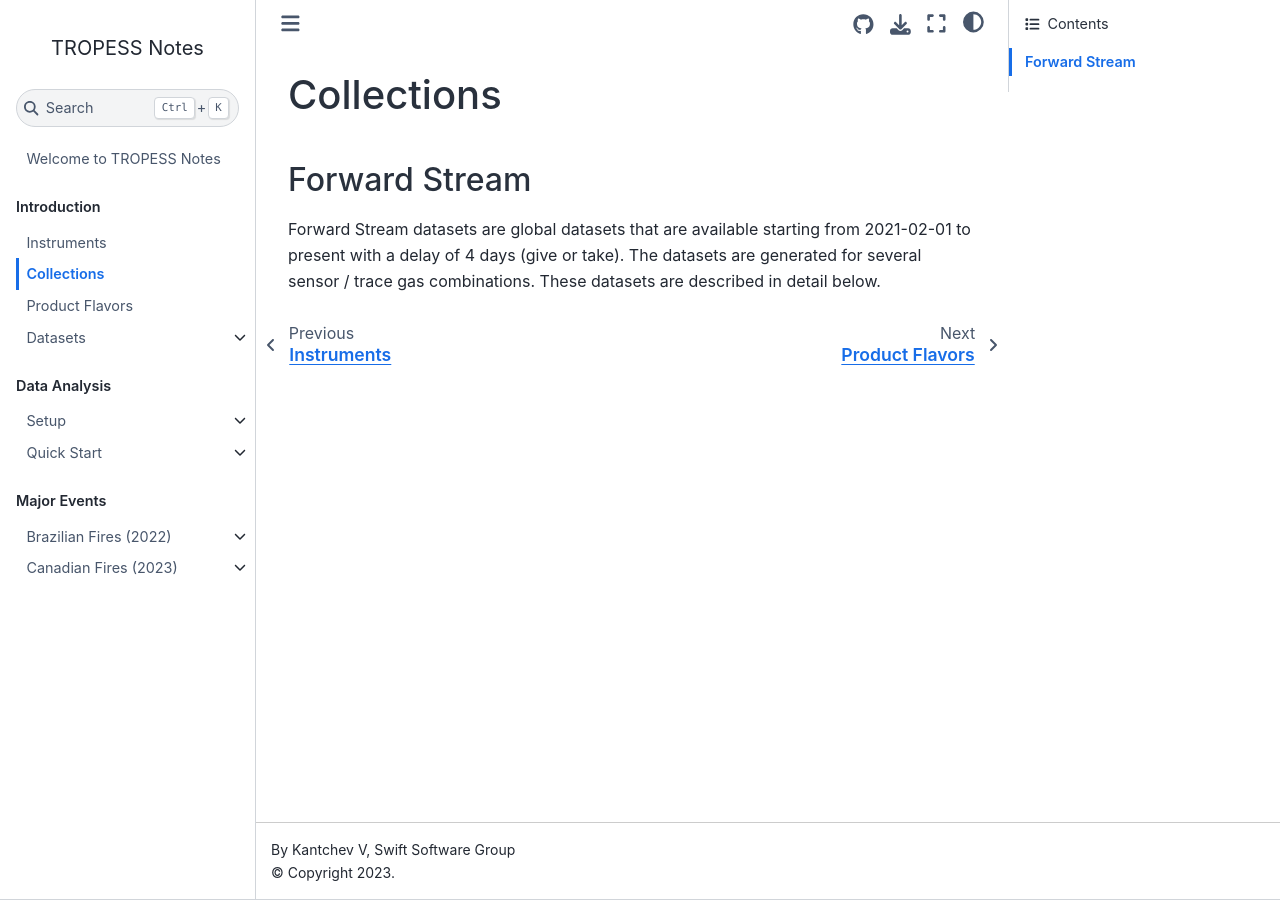
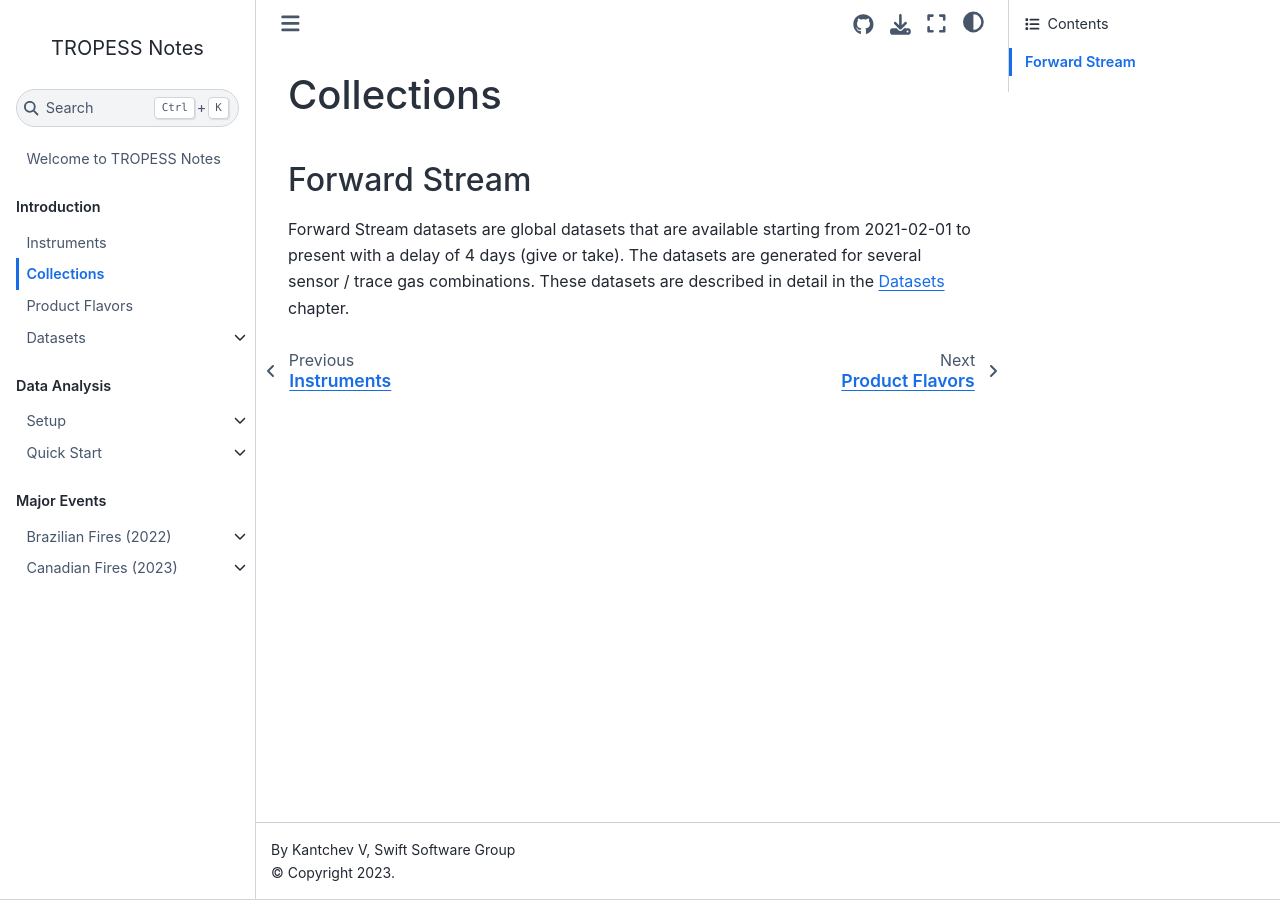
Before and after one commit to swift-earth-science/tropess-notes, a Jupyter Book: the page built from book/intro-collections.md, in a window 1280 px wide. Built offline with Jupyter Book 1.0.4 settings and Sphinx 7.4.7 and the Sphinx Book theme 1.1.4, drawn with Linux system fonts in a browser that asks for light colours.

```diff
--- a/book/intro-collections.md
+++ b/book/intro-collections.md
@@ -2,4 +2,4 @@
 
 ## Forward Stream
 
-Forward Stream datasets are global datasets that are available starting from 2021-02-01 to present with a delay of 4 days (give or take). The datasets are generated for several sensor / trace gas combinations. These datasets are described in detail below.
+Forward Stream datasets are global datasets that are available starting from 2021-02-01 to present with a delay of 4 days (give or take). The datasets are generated for several sensor / trace gas combinations. These datasets are described in detail in the [Datasets](intro-datasets) chapter.
```
